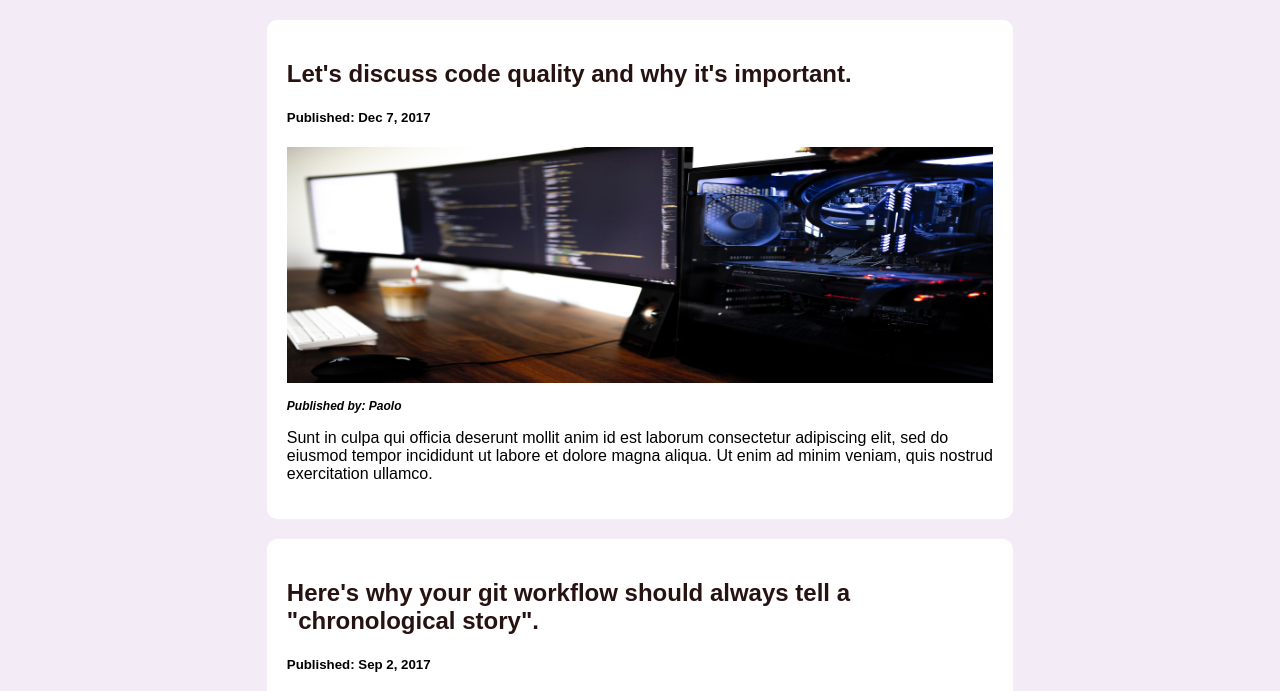
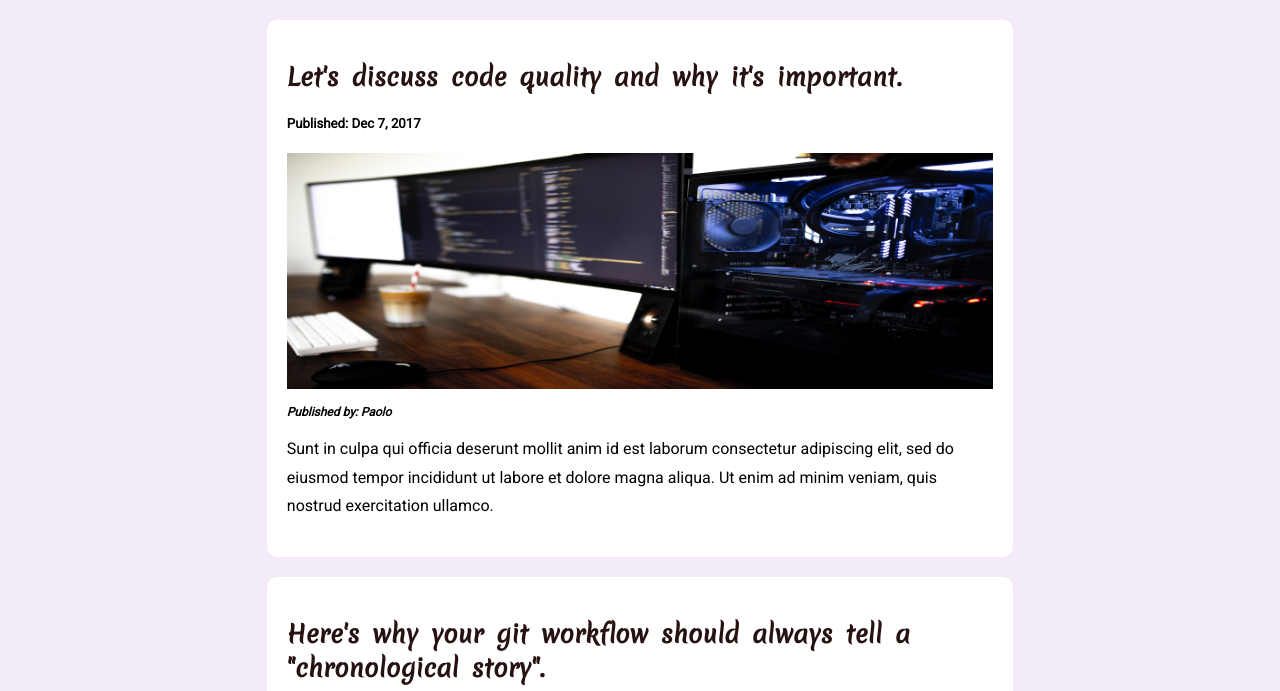
Before and after one commit to PaulSebalu/teamwork, a website: page UI/html/articles.html in a window 1280 px wide. Shown: the part 88-779 px from the top of the page. Drawn offline with Linux system fonts and the light colour scheme.

Commit message:
chore(typography):unify site wide typography [Finishes #168867967]

```diff
--- a/UI/css/layouts/article-detail.css
+++ b/UI/css/layouts/article-detail.css
@@ -3,7 +3,7 @@
 }
 
 body {
-  font-family: Arial;
+  font-family: 'Roboto', sans-serif;
   padding: 10px;
   background: #f3ebf6;
 }
@@ -42,7 +42,7 @@ header a {
 	padding: 10px 15px;
 	text-align: center;
   display: block;
-  font-family: 'Roboto', sans-serif;
+  font-family: 'Merienda', cursive;
 }
 
 .main-nav a:hover {
@@ -65,7 +65,6 @@ section {
 }
 
 .card li {
-  /* float: left; */
   display: inline;
   padding: 0 5px 0 5px;
 }
@@ -85,7 +84,7 @@ section {
   padding-right: 5px;
   padding-bottom: 5px;
   padding-top: 5px;
-  font-family: "Ubuntu", sans-serif;
+  font-family: 'Roboto', sans-serif;
   font-size: 13px;
   box-shadow: 0 0 20px 1px rgba(0, 0, 0, 0.04);
   color: #ffffff;
@@ -119,12 +118,6 @@ img {
   border-radius: 10px;
 }
 
-.row:after {
-  content: "";
-  display: table;
-  clear: both;
-}
-
 p.published-by {
   font-style: italic;
   font-size: 12px;
@@ -147,7 +140,7 @@ p.published-by {
   margin-left: 46px;
   text-align: center;
   margin-bottom: 15px;
-  font-family: "Ubuntu", sans-serif;
+  font-family: 'Roboto', sans-serif;
 }
 
 .comment-field:focus {
@@ -164,7 +157,7 @@ p.published-by {
   padding-right: 40px;
   padding-bottom: 10px;
   padding-top: 10px;
-  font-family: "Ubuntu", sans-serif;
+  font-family: 'Roboto', sans-serif;
   margin-left: 35%;
   font-size: 13px;
   box-shadow: 0 0 20px 1px rgba(0, 0, 0, 0.04);
@@ -192,6 +185,17 @@ form a {
   border-top-style: solid;
   margin-top: 10px;
   border-radius: 10px;
+  font-family: 'Merienda', cursive;
+}
+
+.article-title {
+  font-family: 'Merienda', cursive;
+  word-spacing: 5px;
+}
+
+.article-body {
+  font-family: 'Roboto', sans-serif;
+  line-height: 1.8;
 }
 
 @media (max-width: 600px) {
--- a/UI/css/layouts/articles.css
+++ b/UI/css/layouts/articles.css
@@ -3,7 +3,7 @@
 }
 
 body {
-  font-family: Arial;
+  font-family: 'Roboto', sans-serif;
   padding: 10px;
   background: #f3ebf6;
 }
@@ -80,12 +80,6 @@ img {
   border-radius: 10px;
 }
 
-.row:after {
-  content: "";
-  display: table;
-  clear: both;
-}
-
 p.published-by {
   font-style: italic;
   font-size: 12px;
@@ -114,6 +108,16 @@ div h2 a:hover {
   border-top-style: solid;
   margin-top: 10px;
   border-radius: 10px;
+}
+
+.article-title {
+  font-family: 'Merienda', cursive;
+  word-spacing: 5px;
+}
+
+.article-body {
+  font-family: 'Roboto', sans-serif;
+  line-height: 1.8;
 }
 
 @media (max-width: 600px) {
--- a/UI/css/layouts/create-article.css
+++ b/UI/css/layouts/create-article.css
@@ -1,6 +1,6 @@
 body {
   background-color: #f3ebf6;
-  font-family: "Ubuntu", sans-serif;
+  font-family: 'Roboto', sans-serif;
   font-size: 15px;
   line-height: 1.5;
   padding: 10px;
@@ -35,7 +35,7 @@ header a {
 	padding: 10px 15px;
 	text-align: center;
   display: block;
-  font-family: 'Roboto', sans-serif;
+  font-family: 'Merienda', cursive;
 }
 
 .main {
@@ -49,8 +49,8 @@ header a {
 
   .sign {
     padding-top: 40px;
-    color: #8c55aa;
-    font-family: "Ubuntu", sans-serif;
+    color:  #261210;
+    font-family: 'Merienda', cursive;
     font-weight: bold;
     font-size: 23px;
   }
@@ -79,7 +79,7 @@ header a {
     margin-left: 46px;
     text-align: left;
     margin-bottom: 27px;
-    font-family: "Ubuntu", sans-serif;
+    font-family: 'Roboto', sans-serif;
   }
 
   .article-field {
@@ -101,7 +101,7 @@ header a {
     margin-left: 46px;
     text-align: left;
     margin-bottom: 27px;
-    font-family: "Ubuntu", sans-serif;
+    font-family: 'Roboto', sans-serif;
   }
 
   textarea {
@@ -119,7 +119,7 @@ header a {
     padding-right: 40px;
     padding-bottom: 10px;
     padding-top: 10px;
-    font-family: "Ubuntu", sans-serif;
+    font-family: 'Roboto', sans-serif;
     margin-left: 35%;
     font-size: 13px;
     box-shadow: 0 0 20px 1px rgba(0, 0, 0, 0.04);
--- a/UI/css/layouts/edit-article.css
+++ b/UI/css/layouts/edit-article.css
@@ -1,6 +1,7 @@
 body {
   background-color: #f3ebf6;
-  font-family: "Ubuntu", sans-serif;
+  min-height: 70px;
+  font-family: 'Roboto', sans-serif;
   font-size: 15px;
   line-height: 1.5;
   padding: 10px;
@@ -35,7 +36,7 @@ header a {
 	padding: 10px 15px;
 	text-align: center;
   display: block;
-  font-family: 'Roboto', sans-serif;
+  font-family: 'Merienda', cursive;
 }
 
 .main {
@@ -49,8 +50,8 @@ header a {
 
   .sign {
     padding-top: 40px;
-    color: #8c55aa;
-    font-family: "Ubuntu", sans-serif;
+    color: #261210;
+    font-family: 'Merienda', cursive;
     font-weight: bold;
     font-size: 23px;
   }
@@ -81,7 +82,7 @@ header a {
     margin-left: 46px;
     text-align: left;
     margin-bottom: 27px;
-    font-family: "Ubuntu", sans-serif;
+    font-family: 'Roboto', sans-serif;
   }
 
   textarea {
@@ -99,7 +100,7 @@ header a {
     padding-right: 40px;
     padding-bottom: 10px;
     padding-top: 10px;
-    font-family: "Ubuntu", sans-serif;
+    font-family: 'Roboto', sans-serif;
     margin-left: 35%;
     font-size: 13px;
     box-shadow: 0 0 20px 1px rgba(0, 0, 0, 0.04);
--- a/UI/css/layouts/index.css
+++ b/UI/css/layouts/index.css
@@ -1,6 +1,6 @@
 body {
   background-color: #f3ebf6;
-  font-family: "Ubuntu", sans-serif;
+  font-family: 'Roboto', sans-serif;
   font-size: 15px;
   line-height: 1.5;
   padding: 10px;
@@ -40,7 +40,7 @@ header a {
 	padding: 10px 15px;
 	text-align: center;
   display: block;
-  font-family: 'Roboto', sans-serif;
+  font-family: 'Merienda', cursive;
 }
 
 .main-nav a:hover {
@@ -63,8 +63,8 @@ header a {
 
 .sign {
   padding-top: 40px;
-  color: #8c55aa;
-  font-family: "Ubuntu", sans-serif;
+  color: #261210;
+  font-family: 'Merienda', cursive;
   font-weight: bold;
   font-size: 23px;
 }
@@ -86,7 +86,7 @@ header a {
   margin-left: 46px;
   text-align: left;
   margin-bottom: 27px;
-  font-family: "Ubuntu", sans-serif;
+  font-family: 'Roboto', sans-serif;
 }
 
 form.form1 {
@@ -110,7 +110,7 @@ form.form1 {
   margin-left: 46px;
   text-align: left;
   margin-bottom: 27px;
-  font-family: "Ubuntu", sans-serif;
+  font-family: 'Roboto', sans-serif;
 }
 
 .username-field:focus,
@@ -128,7 +128,7 @@ form.form1 {
   padding-right: 40px;
   padding-bottom: 10px;
   padding-top: 10px;
-  font-family: "Ubuntu", sans-serif;
+  font-family: 'Roboto', sans-serif;
   margin-left: 35%;
   font-size: 13px;
   box-shadow: 0 0 20px 1px rgba(0, 0, 0, 0.04);
--- a/UI/css/layouts/signup.css
+++ b/UI/css/layouts/signup.css
@@ -1,6 +1,6 @@
 body {
   background-color: #f3ebf6;
-  font-family: "Ubuntu", sans-serif;
+  font-family: 'Roboto', sans-serif;
   font-size: 15px;
   line-height: 1.5;
   padding: 10px;
@@ -50,8 +50,8 @@ header a {
 
 .sign {
   padding-top: 40px;
-  color: #8c55aa;
-  font-family: "Ubuntu", sans-serif;
+  color: #261210;
+  font-family: 'Merienda', cursive;
   font-weight: bold;
   font-size: 23px;
 }
@@ -73,7 +73,7 @@ header a {
   margin-left: 46px;
   text-align: left;
   margin-bottom: 27px;
-  font-family: "Ubuntu", sans-serif;
+  font-family: 'Roboto', sans-serif;
 }
 
 form.form1 {
@@ -95,7 +95,7 @@ form.form1 {
   padding-right: 40px;
   padding-bottom: 10px;
   padding-top: 10px;
-  font-family: "Ubuntu", sans-serif;
+  font-family: 'Roboto', sans-serif;
   margin-left: 35%;
   font-size: 13px;
   box-shadow: 0 0 20px 1px rgba(0, 0, 0, 0.04);
--- a/UI/html/articles.html
+++ b/UI/html/articles.html
@@ -6,7 +6,7 @@
     <meta http-equiv="X-UA-Compatible" content="ie=edge" />
     <title>Teamwork | Articles</title>
     <link rel="stylesheet" href="../css/layouts/articles.css" />
-    <link href="https://fonts.googleapis.com/css?family=Roboto&display=swap" rel="stylesheet">
+    <link href="https://fonts.googleapis.com/css?family=Merienda|Roboto&display=swap" rel="stylesheet">
   </head>
   <body>
     <header class="header">
@@ -20,13 +20,13 @@
     <section class="row">
       <div class="column">
         <div class="card">
-          <h2><a href="article-detail.html">Let's discuss code quality and why it's important.</a></h2>
+          <h2 class="article-title"><a href="article-detail.html">Let's discuss code quality and why it's important.</a></h2>
           <h5>Published: Dec 7, 2017</h5>
           <div class="article-image">
               <img src="../img/code1.jpg" alt="placeholder">
           </div>
           <p class="published-by">Published by: Paolo</p>
-          <p>
+          <p class="article-body">
             Sunt in culpa qui officia deserunt mollit anim id est laborum
             consectetur adipiscing elit, sed do eiusmod tempor incididunt ut
             labore et dolore magna aliqua. Ut enim ad minim veniam, quis nostrud
@@ -34,13 +34,13 @@
           </p>
         </div>
         <div class="card">
-          <h2><a href="article-detail.html">Here's why your git workflow should always tell a "chronological story".</a></h2>
+          <h2 class="article-title"><a href="article-detail.html">Here's why your git workflow should always tell a "chronological story".</a></h2>
           <h5>Published: Sep 2, 2017</h5>
           <div class="article-image">
               <img src="../img/code2.jpg" alt="placeholder">
           </div>
           <p class="published-by">Published by: Paolo</p>
-          <p>
+          <p class="article-body">
             Sunt in culpa qui officia deserunt mollit anim id est laborum
             consectetur adipiscing elit, sed do eiusmod tempor incididunt ut
             labore et dolore magna aliqua. Ut enim ad minim veniam, quis nostrud
```
Also changed, not shown: UI/html/article-detail.html (+3 -2 lines), UI/html/create-article.html (+1 -0 lines), UI/html/edit-article.html (+1 -0 lines), UI/html/signup.html (+1 -1 lines), UI/index.html (+1 -1 lines).
